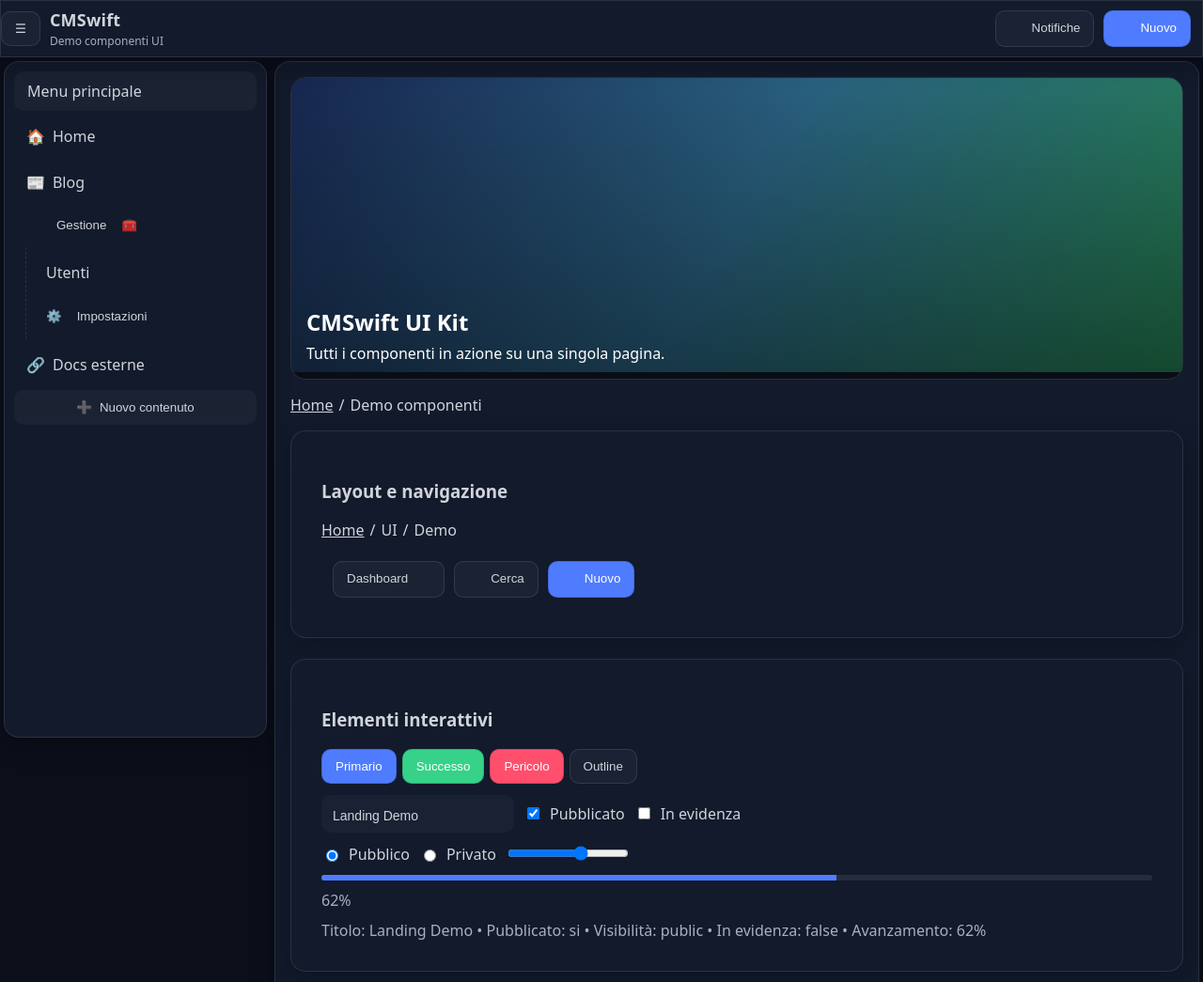
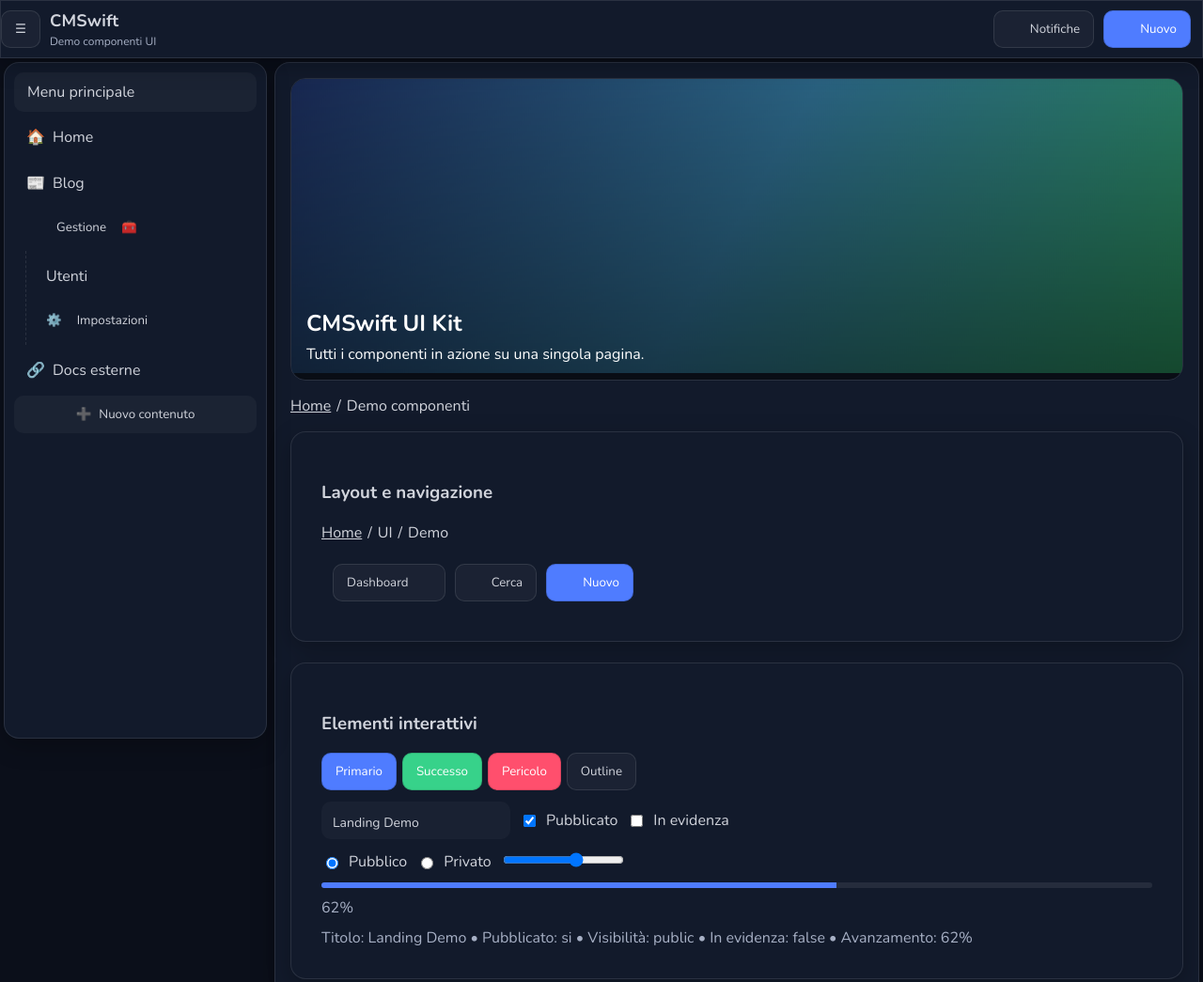
Before and after one commit to camavi/CMSwift-FE, a website built with Vite: page pages/index.html in a window 1280 px wide. Shown: the top 1045 px of the page at 94% size. Built offline with nearby package versions, Linux system fonts and the light colour scheme.

Commit message:
✅ fonts nunito

```diff
--- a/pages/_cmswift-fe/css/ui.css
+++ b/pages/_cmswift-fe/css/ui.css
@@ -79,6 +79,144 @@
 }
 
 /* FONTS */
+@font-face {
+  font-family: "Nunito";
+  src: url("../fonts/Nunito-ExtraLight.ttf") format("truetype");
+  font-weight: 200;
+  font-style: normal;
+  font-display: swap;
+}
+
+@font-face {
+  font-family: "Nunito";
+  src: url("../fonts/Nunito-ExtraLightItalic.ttf") format("truetype");
+  font-weight: 200;
+  font-style: italic;
+  font-display: swap;
+}
+
+@font-face {
+  font-family: "Nunito";
+  src: url("../fonts/Nunito-Light.ttf") format("truetype");
+  font-weight: 300;
+  font-style: normal;
+  font-display: swap;
+}
+
+@font-face {
+  font-family: "Nunito";
+  src: url("../fonts/Nunito-LightItalic.ttf") format("truetype");
+  font-weight: 300;
+  font-style: italic;
+  font-display: swap;
+}
+
+@font-face {
+  font-family: "Nunito";
+  src: url("../fonts/Nunito-Regular.ttf") format("truetype");
+  font-weight: 400;
+  font-style: normal;
+  font-display: swap;
+}
+
+@font-face {
+  font-family: "Nunito";
+  src: url("../fonts/Nunito-Italic.ttf") format("truetype");
+  font-weight: 400;
+  font-style: italic;
+  font-display: swap;
+}
+
+@font-face {
+  font-family: "Nunito";
+  src: url("../fonts/Nunito-Medium.ttf") format("truetype");
+  font-weight: 500;
+  font-style: normal;
+  font-display: swap;
+}
+
+@font-face {
+  font-family: "Nunito";
+  src: url("../fonts/Nunito-MediumItalic.ttf") format("truetype");
+  font-weight: 500;
+  font-style: italic;
+  font-display: swap;
+}
+
+@font-face {
+  font-family: "Nunito";
+  src: url("../fonts/Nunito-SemiBold.ttf") format("truetype");
+  font-weight: 600;
+  font-style: normal;
+  font-display: swap;
+}
+
+@font-face {
+  font-family: "Nunito";
+  src: url("../fonts/Nunito-SemiBoldItalic.ttf") format("truetype");
+  font-weight: 600;
+  font-style: italic;
+  font-display: swap;
+}
+
+@font-face {
+  font-family: "Nunito";
+  src: url("../fonts/Nunito-Bold.ttf") format("truetype");
+  font-weight: 700;
+  font-style: normal;
+  font-display: swap;
+}
+
+@font-face {
+  font-family: "Nunito";
+  src: url("../fonts/Nunito-BoldItalic.ttf") format("truetype");
+  font-weight: 700;
+  font-style: italic;
+  font-display: swap;
+}
+
+@font-face {
+  font-family: "Nunito";
+  src: url("../fonts/Nunito-ExtraBold.ttf") format("truetype");
+  font-weight: 800;
+  font-style: normal;
+  font-display: swap;
+}
+
+@font-face {
+  font-family: "Nunito";
+  src: url("../fonts/Nunito-ExtraBoldItalic.ttf") format("truetype");
+  font-weight: 800;
+  font-style: italic;
+  font-display: swap;
+}
+
+@font-face {
+  font-family: "Nunito";
+  src: url("../fonts/Nunito-Black.ttf") format("truetype");
+  font-weight: 900;
+  font-style: normal;
+  font-display: swap;
+}
+
+@font-face {
+  font-family: "Nunito";
+  src: url("../fonts/Nunito-BlackItalic.ttf") format("truetype");
+  font-weight: 900;
+  font-style: italic;
+  font-display: swap;
+}
+
+:root {
+  --cms-font: "Nunito", system-ui, -apple-system, Segoe UI, Roboto, Arial, sans-serif;
+}
+
+*,
+*::before,
+*::after {
+  font-family: var(--cms-font);
+}
+
 /* - CSS BASE */
 
 .cms-overlay-root {
```
